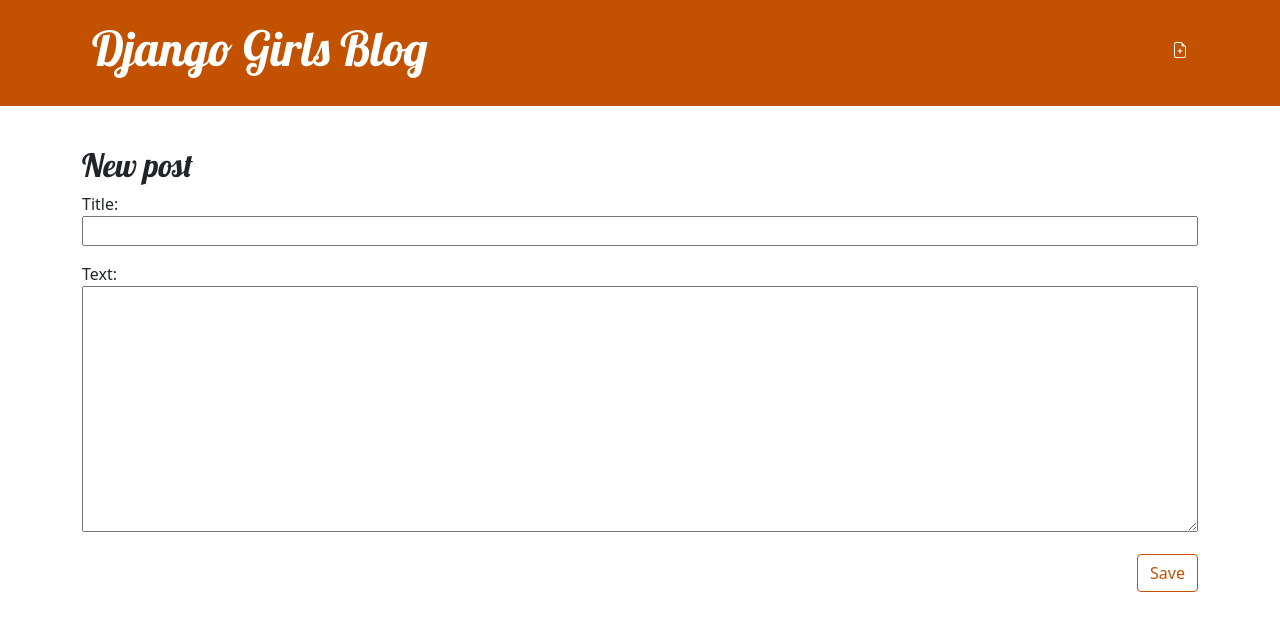
After one commit to adenike1801/Djangogirls, a Django app: page /post/new/ in a window 1280 px wide. The commit adds this page. Shown: the top 631 px of the page. Run offline with Django 3.2, Linux system fonts and the light colour scheme.

```diff
--- /dev/null
+++ b/blog/forms.py
@@ -0,0 +1,9 @@
+from django import forms
+
+from .models import Post
+
+class PostForm(forms.ModelForm):
+
+    class Meta:
+        model = Post
+        fields = ('title', 'text',)
--- a/blog/templates/blog/base.html
+++ b/blog/templates/blog/base.html
@@ -10,6 +10,9 @@
     <body>
         <header class="page-header">
           <div class="container">
+            <a href="{% url 'post_new' %}" class="top-menu">
+                {% include './icons/file-earmark-plus.svg' %}
+            </a>
               <h1><a href="/">Django Girls Blog</a></h1>
           </div>
         </header>
--- /dev/null
+++ b/blog/templates/blog/post_edit.html
@@ -0,0 +1,9 @@
+{% extends 'blog/base.html' %}
+
+{% block content %}
+    <h2>New post</h2>
+    <form method="POST" class="post-form">{% csrf_token %}
+        {{ form.as_p }}
+        <button type="submit" class="save btn btn-secondary">Save</button>
+    </form>
+{% endblock %}
--- a/blog/urls.py
+++ b/blog/urls.py
@@ -4,4 +4,5 @@ from . import views
 urlpatterns = [
     path('', views.post_list, name='post_list'),
     path('post/<int:pk>/', views.post_detail, name='post_detail'),
+    path('post/new/', views.post_new, name='post_new'),
 ]
--- a/blog/views.py
+++ b/blog/views.py
@@ -2,6 +2,8 @@ from django.shortcuts import render
 from django.utils import timezone
 from .models import Post
 from django.shortcuts import render, get_object_or_404
+from .forms import PostForm
+from django.shortcuts import redirect
 
 def post_list(request):
     posts = Post.objects.filter(published_date__lte=timezone.now()).order_by('published_date')
@@ -10,3 +12,16 @@ def post_list(request):
 def post_detail(request, pk):
     post = get_object_or_404(Post, pk=pk)
     return render(request, 'blog/post_detail.html', {'post': post})
+
+def post_new(request):
+    if request.method == "POST":
+        form = PostForm(request.POST)
+        if form.is_valid():
+            post = form.save(commit=False)
+            post.author = request.user
+            post.published_date = timezone.now()
+            post.save()
+            return redirect('post_detail', pk=post.pk)
+    else:
+        form = PostForm()
+    return render(request, 'blog/post_edit.html', {'form': form})
```
Also changed, not shown: blog/templates/blog/icons/file-earmark-plus.svg (added), db.sqlite3.
